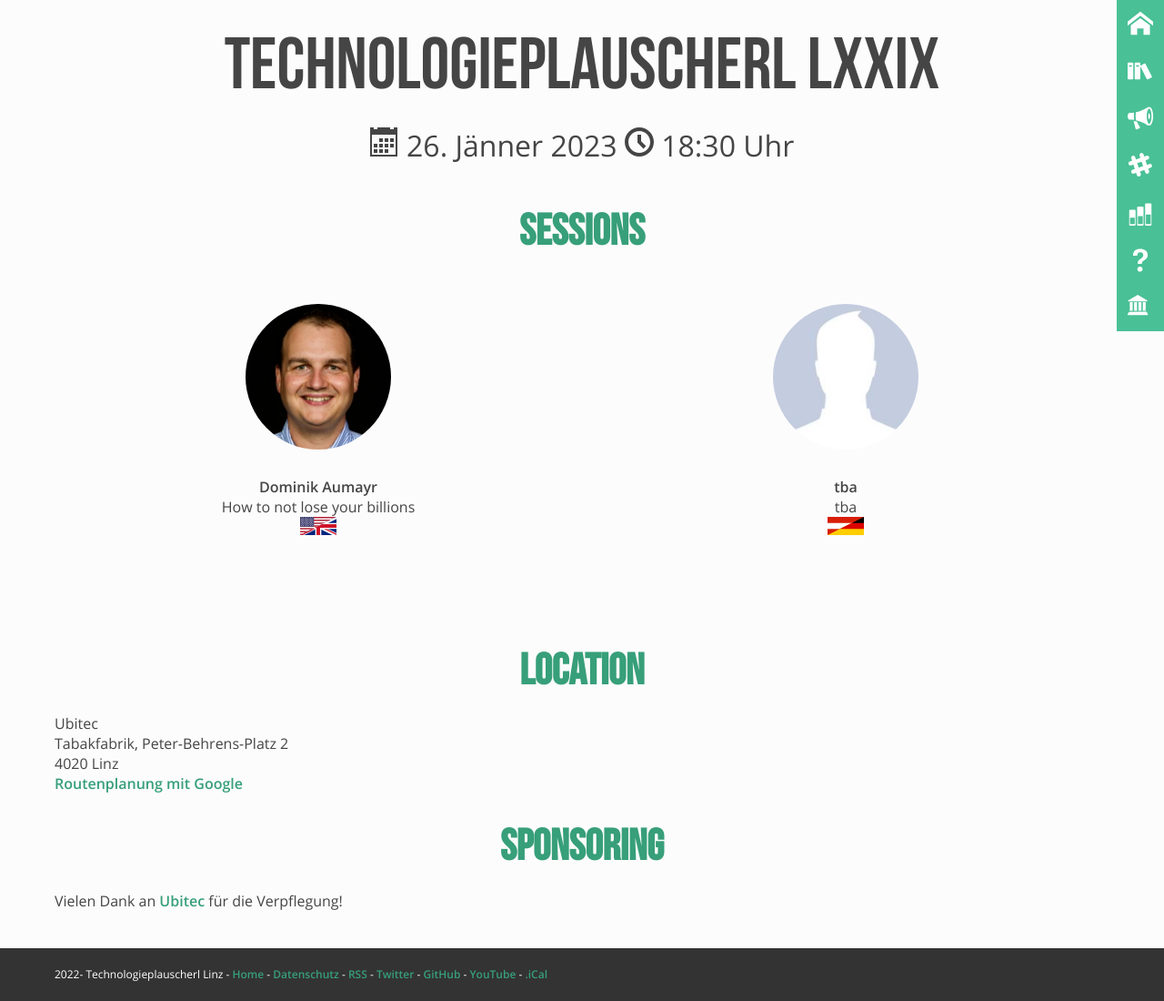
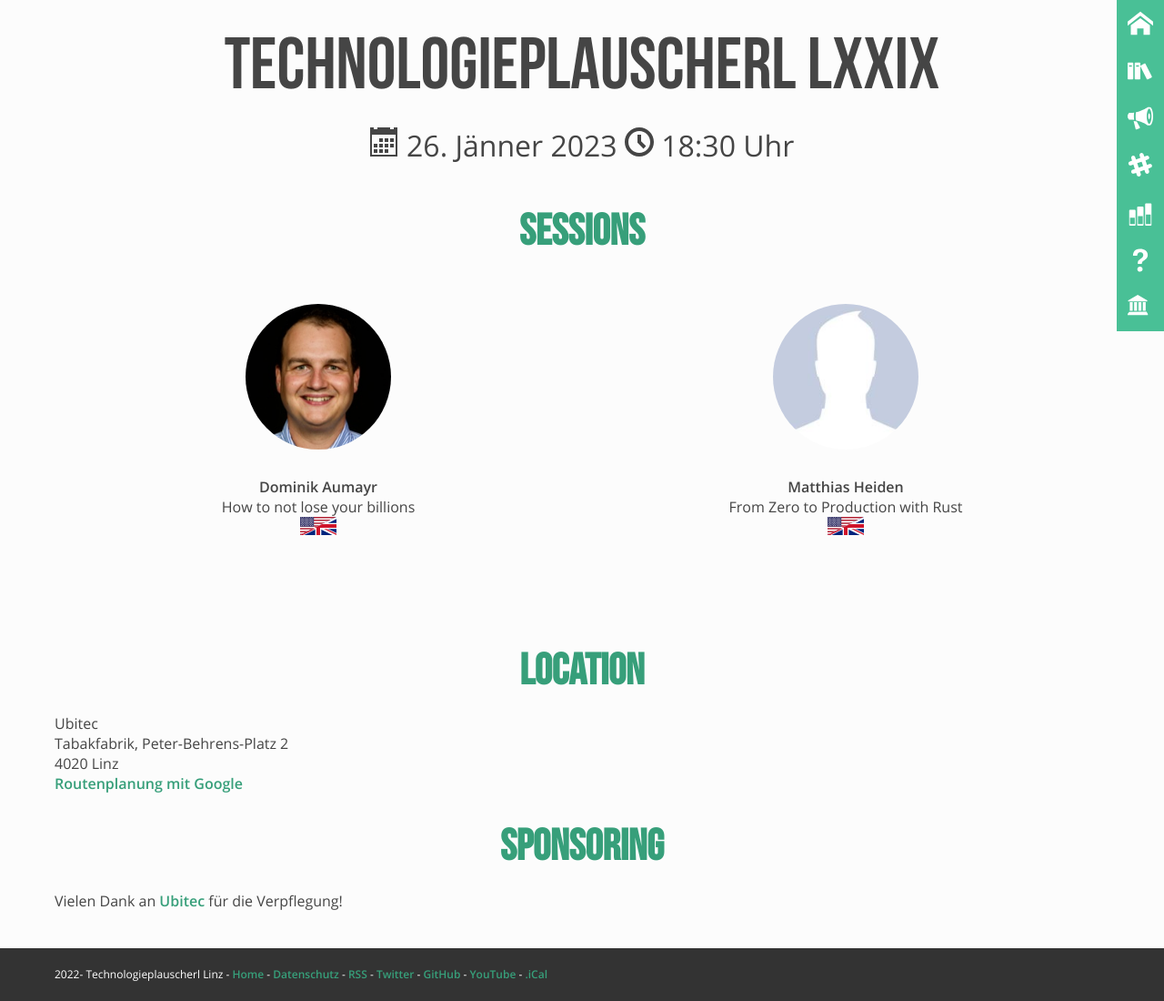
Before and after one commit to mericanAncer127/plauscherl, a Jekyll site: the page built from _plauscherl/79.html, in a window 1280 px wide. Shown: the whole page at 91% size. Built offline with Jekyll 4.4.1, drawn with Linux system fonts in a browser that asks for light colours.

Commit message:
feat: add talk

```diff
--- a/_plauscherl/79.html
+++ b/_plauscherl/79.html
@@ -31,7 +31,8 @@ speakers:
    img: "/img/speaker-avatars/ubitec_da.jpg"
    language: en
 -
-   name: "tba"
-   talk: "tba"
+   name: "Matthias Heiden"
+   talk: "From Zero to Production with Rust"
    img: "/img/speaker_no_image.jpg"
+   language: en
 ---
```
